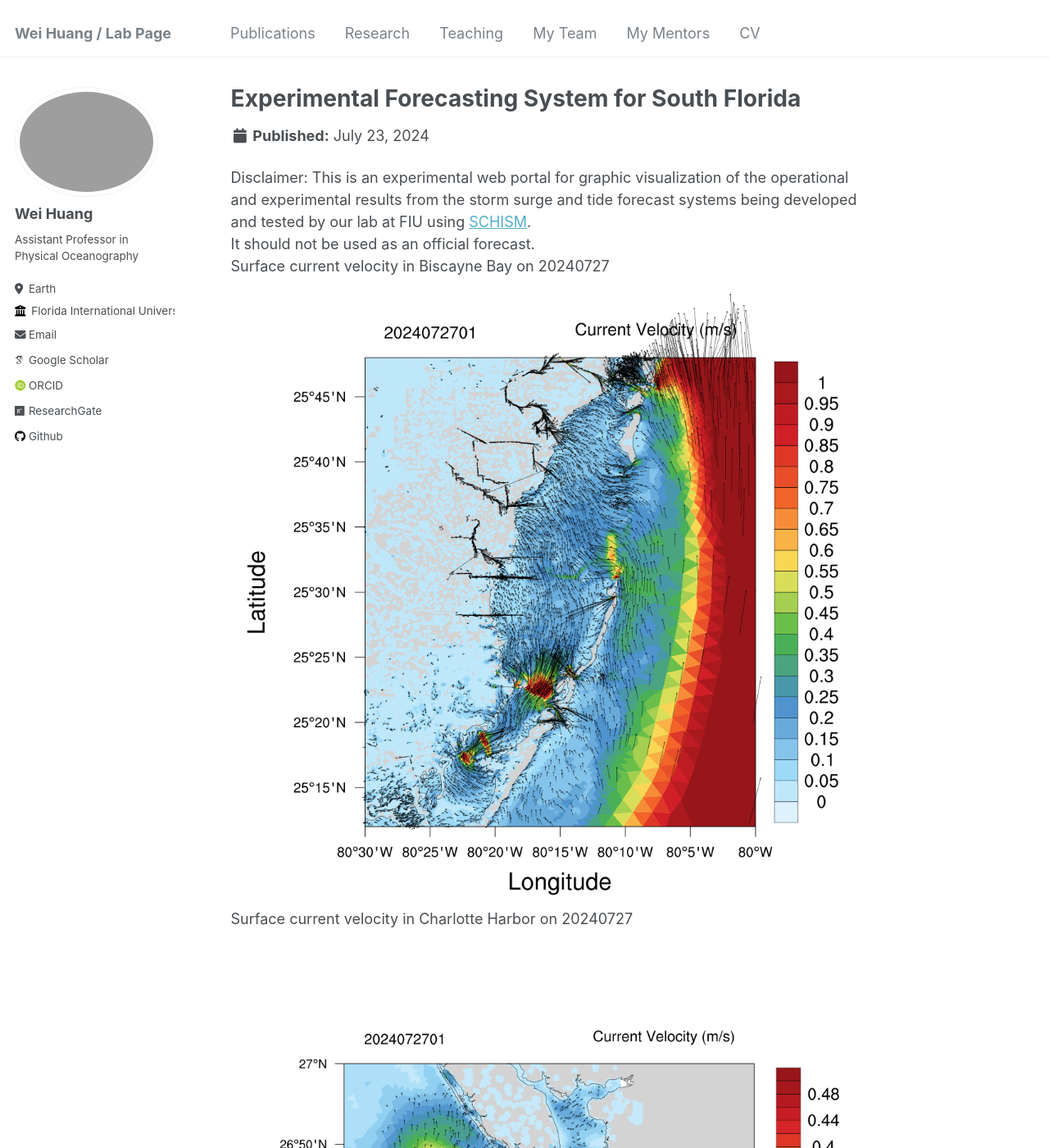
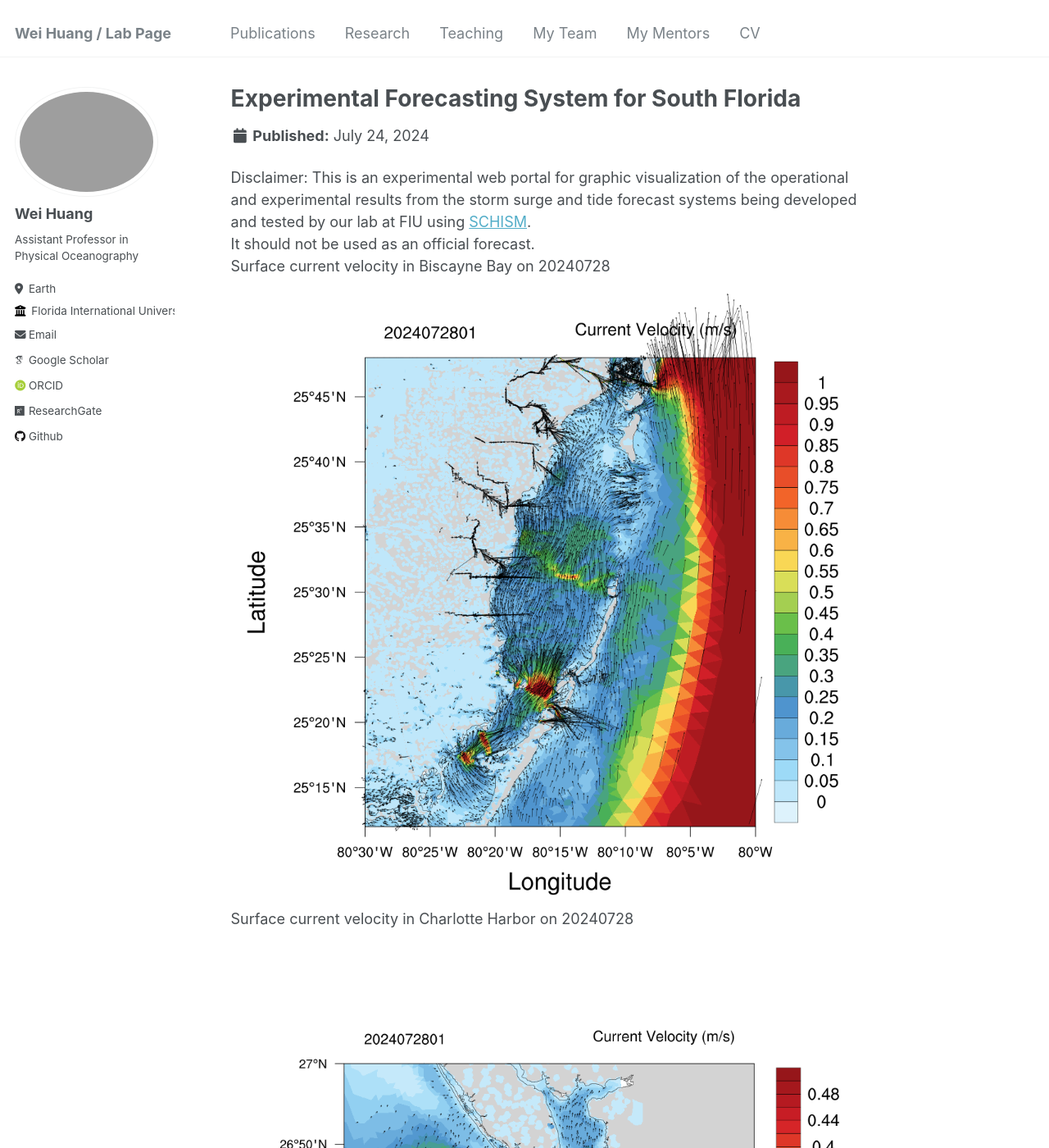
Before and after one commit to huang96169/huang96169.github.io, a Jekyll site: the page built from _research/research-1.md, in a window 1280 px wide and 1400 px high. Shown: the whole window at 82% size. Built offline with Jekyll 4.4.1, drawn with Linux system fonts in a browser that asks for light colours; some web fonts are replaced; some of the changed text lies outside the part shown.

Commit message:
replaced research_uv1.gif research_salt1.gif research_temp1.gif and replaced research_elev2.gif research_uv2.gif research_salt2.gif research_temp2.gif

```diff
--- a/_research/research-1.md
+++ b/_research/research-1.md
@@ -1,7 +1,7 @@
 ---
 title: "Experimental Forecasting System for South Florida"
-short: Surface current velocity of South Florida from 20240723 to 20240727
-date: 2024-07-23
+short: Surface current velocity of South Florida from 20240724 to 20240728
+date: 2024-07-24
 short1: "Disclaimer: This is an experimental web portal for graphic visualization of the operational and experimental results from the storm surge and tide forecast systems being developed and tested by our lab at FIU using [SCHISM](https://ccrm.vims.edu/schismweb/). It should not be used as an official forecast."
 excerpt: "<img src='/images/research_uv1.gif'>"
 collection: research
@@ -10,11 +10,11 @@ collection: research
 Disclaimer:
 This is an experimental web portal for graphic visualization of the operational and experimental results from the storm surge and tide forecast systems being developed and tested by our lab at FIU using [SCHISM](https://ccrm.vims.edu/schismweb/).<br/>
 It should not be used as an official forecast.<br/>
-Surface current velocity in Biscayne Bay on 20240727<br/>
+Surface current velocity in Biscayne Bay on 20240728<br/>
 <img src='/images/research_Bbay.png'>
-Surface current velocity in Charlotte Harbor on 20240727<br/>
+Surface current velocity in Charlotte Harbor on 20240728<br/>
 <img src='/images/research_Cbay.png'>
-Surface current velocity in Tampa Bay on 20240727<br/>
+Surface current velocity in Tampa Bay on 20240728<br/>
 <img src='/images/research_Tbay.png'>
 The map below showns observational stations used for validating the model's results, as well as the horizontal grid. <br/>
 The horizontal grid for SCHISM in simulating Biscayne Bay in South Florida, using flexible resolution resolving levees and canals (1-2 m), watershed rural and urban areas (30m-50m) and coastal ocean (500m-5km).<br/>
```
Also changed, not shown: _research/research-2.md (+6 -6 lines), images/research_Bbay.png, images/research_Cbay.png, images/research_Tbay.png, images/research_maxelev2.gif.
